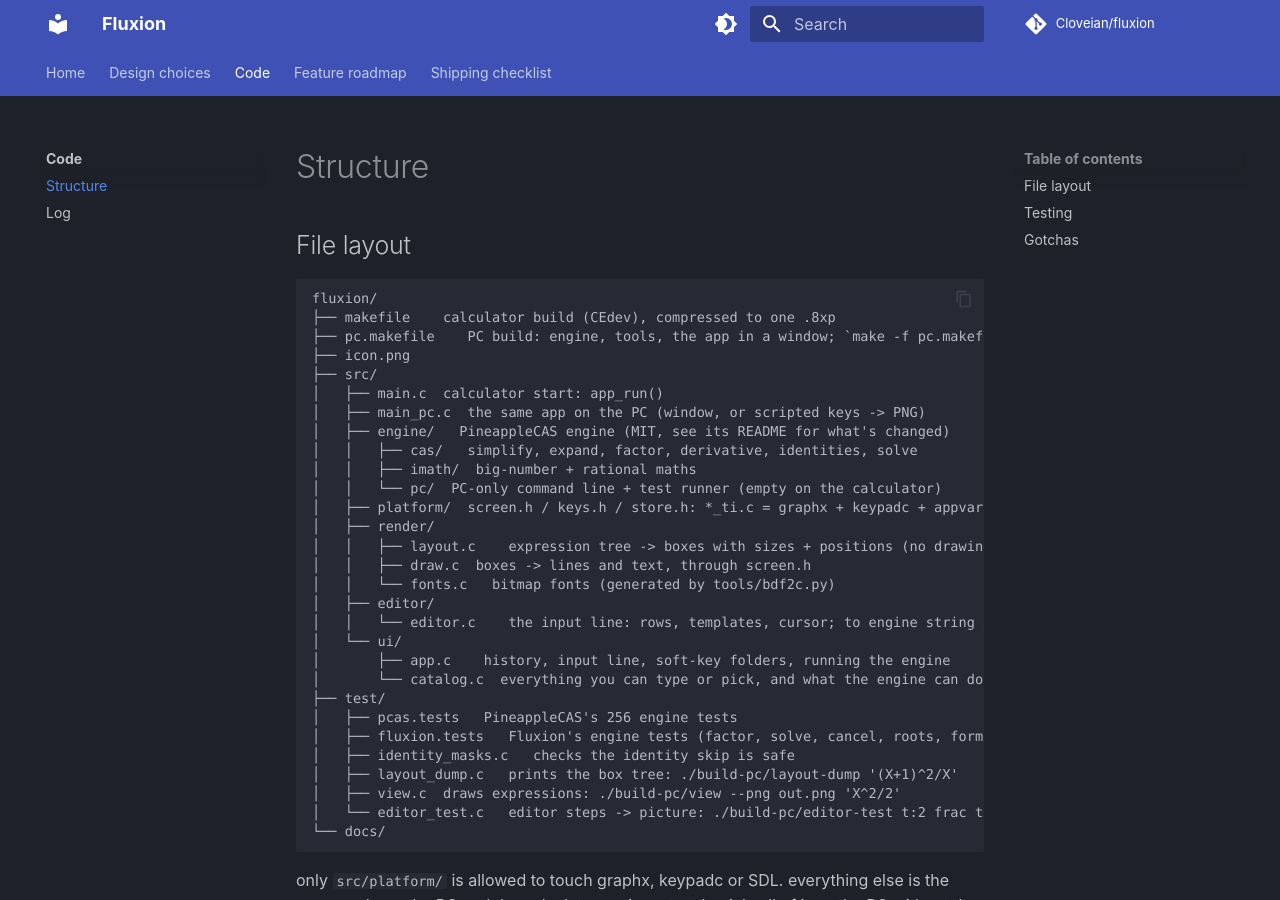
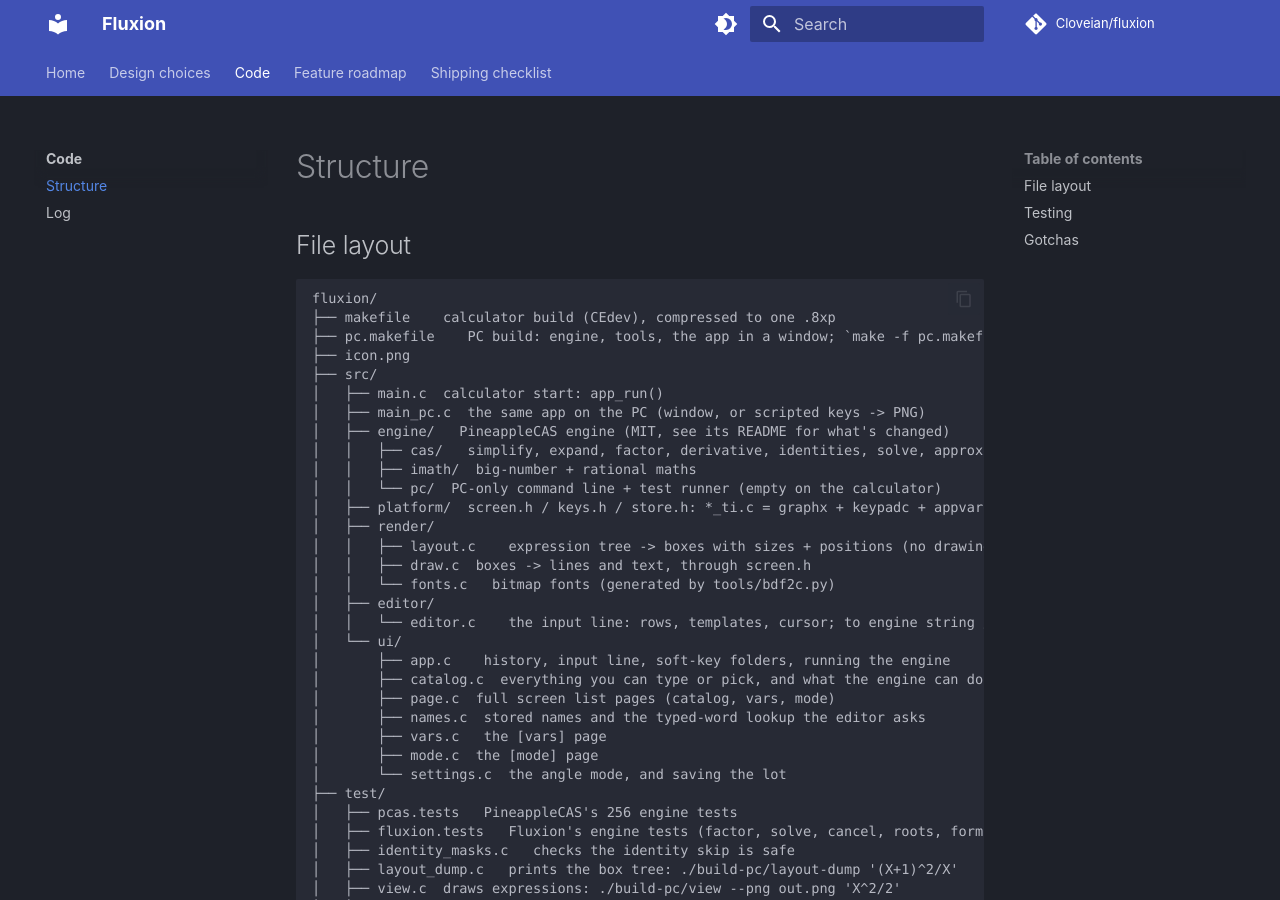
Before and after one commit to Cloveian/fluxion, an MkDocs documentation site: the page built from docs/code/structure.md, in a window 1280 px wide and 900 px high. Built offline with MkDocs 1.6.1 and Material for MkDocs 9.7.7, drawn with Linux system fonts in a browser that asks for light colours; comment, search, counter and statistics services are not loaded.

Commit message:
docs caught up with the night

```diff
--- a/docs/code/structure.md
+++ b/docs/code/structure.md
@@ -11,7 +11,7 @@
 │   ├── main.c  calculator start: app_run()
 │   ├── main_pc.c  the same app on the PC (window, or scripted keys -> PNG)
 │   ├── engine/   PineappleCAS engine (MIT, see its README for what's changed)
-│   │   ├── cas/   simplify, expand, factor, derivative, identities, solve
+│   │   ├── cas/   simplify, expand, factor, derivative, identities, solve, approx (decimal), degrees
 │   │   ├── imath/  big-number + rational maths
 │   │   └── pc/  PC-only command line + test runner (empty on the calculator)
 │   ├── platform/  screen.h / keys.h / store.h: *_ti.c = graphx + keypadc + appvars, *_pc.c = framebuffer + SDL + files in build-pc/store
@@ -23,7 +23,12 @@
 │   │   └── editor.c    the input line: rows, templates, cursor; to engine string / boxes
 │   └── ui/
 │       ├── app.c    history, input line, soft-key folders, running the engine
-│       └── catalog.c  everything you can type or pick, and what the engine can do
+│       ├── catalog.c  everything you can type or pick, and what the engine can do. its words are the name table too
+│       ├── page.c  full screen list pages (catalog, vars, mode)
+│       ├── names.c  stored names and the typed-word lookup the editor asks
+│       ├── vars.c   the [vars] page
+│       ├── mode.c  the [mode] page
+│       └── settings.c  the angle mode, and saving the lot
 ├── test/
 │   ├── pcas.tests   PineappleCAS's 256 engine tests
 │   ├── fluxion.tests   Fluxion's engine tests (factor, solve, cancel, roots, forms)
```
Also changed, not shown: docs/code/log.md (+10 -7 lines).
